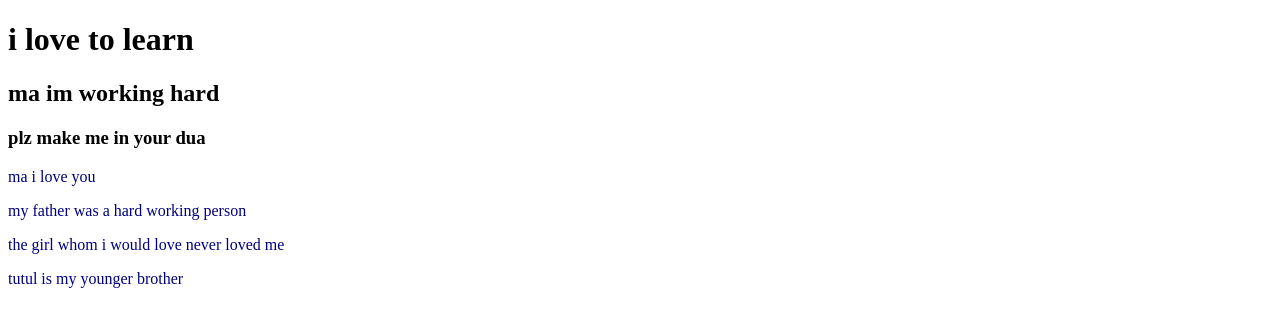
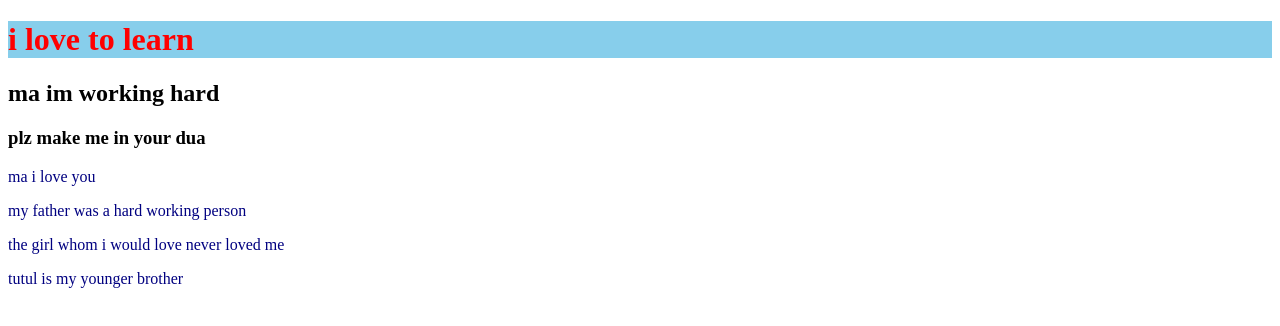
Before and after one commit to Armanhossain192588/my-big-repo, a plain HTML site: page index.html in a window 1280 px wide. Drawn offline with Linux system fonts and the light colour scheme.

Commit message:
add color and background

```diff
--- a/style.css
+++ b/style.css
@@ -1,3 +1,7 @@
 p{
     color:navy;
 }
+h1{
+    color: red;
+    background-color: skyblue;
+}
```
